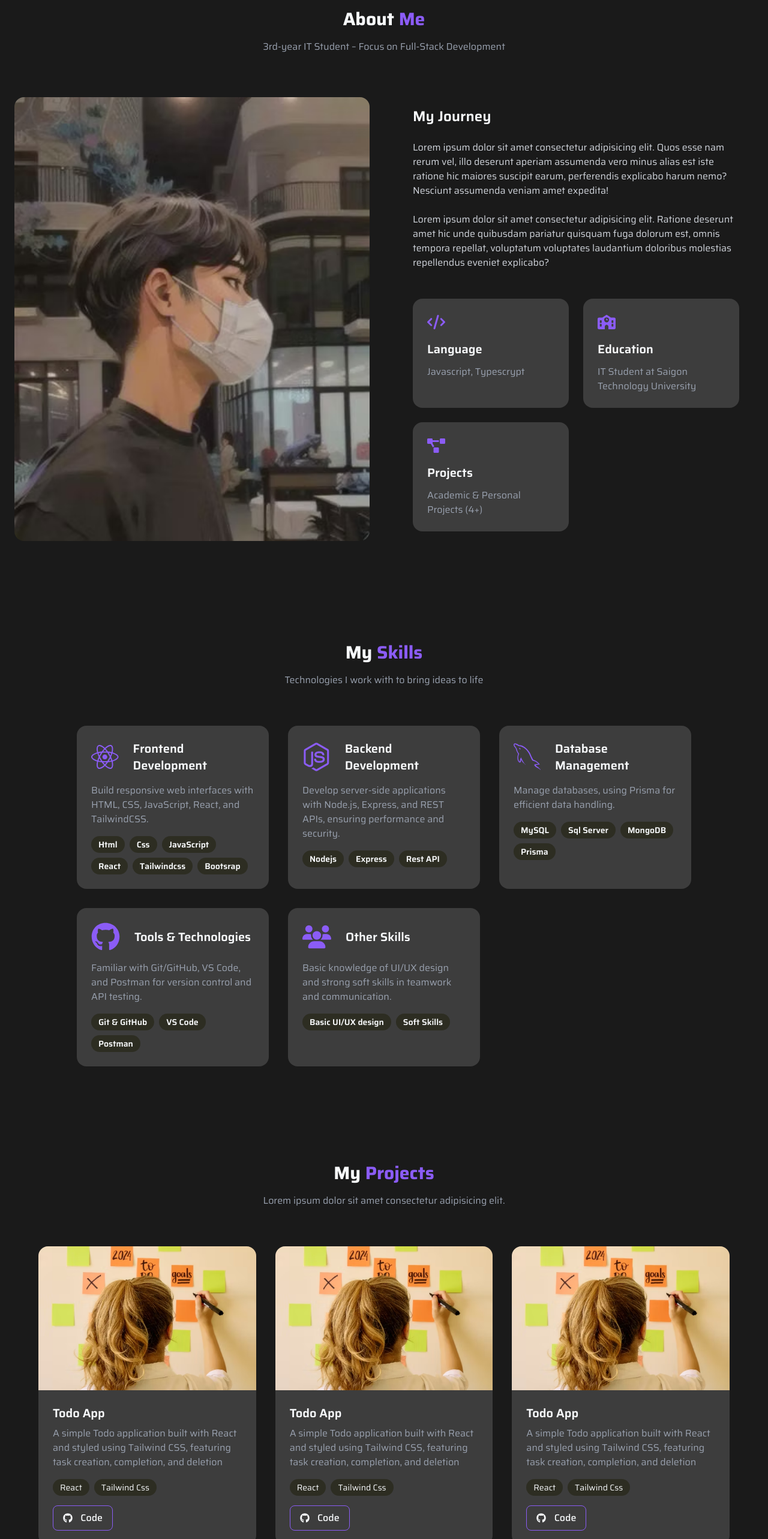
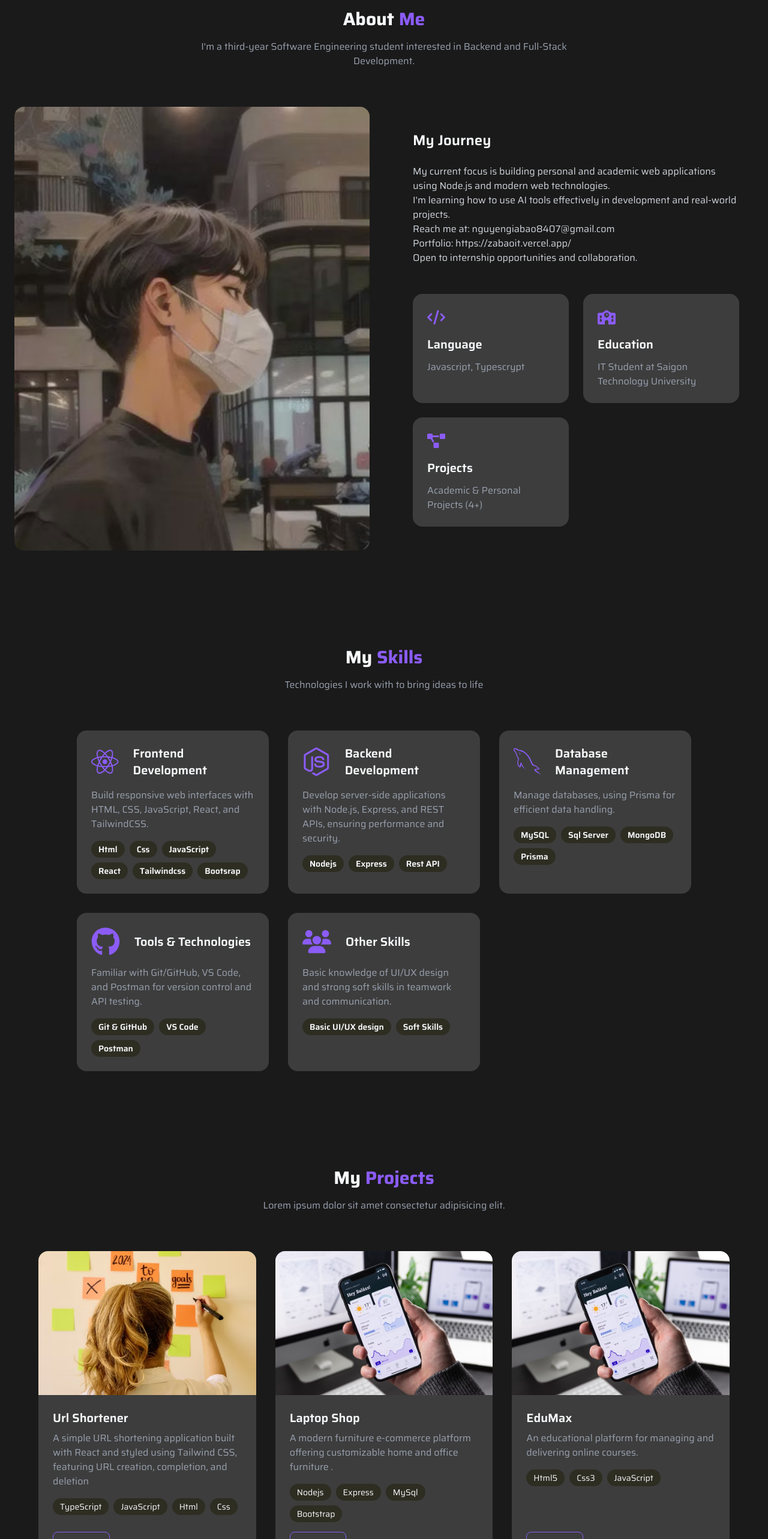
Before and after one commit to zabaoit/motion-portfolio, a React (Vite) app: page / in a window 1280 px wide. Shown: the part 866-3432 px from the top of the page at 60% size. Built offline with nearby package versions, Linux system fonts and the light colour scheme.

Commit message:
Update README and project details; refine About and Contact sections, and enhance project descriptions

```diff
--- a/src/assets/asset.js
+++ b/src/assets/asset.js
@@ -65,31 +65,13 @@ export const skillsData = [
 
 export const projectData = [
   {
-    title: "Todo App",
+    title: "Url Shortener",
     description:
-      "A simple Todo application built with React and styled using Tailwind CSS, featuring task creation, completion, and deletion",
+      "A simple URL shortening application built with React and styled using Tailwind CSS, featuring URL creation, completion, and deletion",
     image: todoApp,
-    tech: ["React", "Tailwind Css"],
+    tech: ["TypeScript", "JavaScript", "Html", "Css"],
     icon: FaGithub,
-    link: "#",
-  },
-  {
-    title: "Todo App",
-    description:
-      "A simple Todo application built with React and styled using Tailwind CSS, featuring task creation, completion, and deletion",
-    image: todoApp,
-    tech: ["React", "Tailwind Css"],
-    icon: FaGithub,
-    link: "#",
-  },
-  {
-    title: "Todo App",
-    description:
-      "A simple Todo application built with React and styled using Tailwind CSS, featuring task creation, completion, and deletion",
-    image: todoApp,
-    tech: ["React", "Tailwind Css"],
-    icon: FaGithub,
-    link: "#",
+    link: "https://github.com/zabaoit/url-shortener",
   },
   {
     title: "Laptop Shop",
@@ -97,22 +79,22 @@ export const projectData = [
     image: laptopShop,
     tech: ["Nodejs", "Express", "MySql", "Bootstrap"],
     icon: FaGithub,
-    link: "https://github.com/zabaoit/node-pro",
+    link: "https://github.com/zabaoit/laptop-shop-nodejs",
   },
   {
-    title: "Laptop Shop",
-    description: "A modern furniture e-commerce platform offering customizable home and office furniture .",
+    title: "EduMax",
+    description: "An educational platform for managing and delivering online courses.",
     image: laptopShop,
-    tech: ["Nodejs", "Express", "MySql", "Bootstrap"],
+    tech: ["Html5", "Css3", "JavaScript"],
     icon: FaGithub,
-    link: "https://github.com/zabaoit/node-pro",
+    link: "https://github.com/zabaoit/EduMax",
   },
   {
-    title: "Laptop Shop",
-    description: "A modern furniture e-commerce platform offering customizable home and office furniture .",
+    title: "BookHub",
+    description: "A book management system that allows users to manage their book collections, track reading progress, and share reviews.",
     image: laptopShop,
-    tech: ["Nodejs", "Express", "MySql", "Bootstrap"],
+    tech: ["React", "Nodejs", "Express", "MySql", "Tailwindcss", "TypeScript"],
     icon: FaGithub,
-    link: "https://github.com/zabaoit/node-pro",
+    link: "https://github.com/zabaoit/BookHub",
   },
 ];
--- a/src/components/About.jsx
+++ b/src/components/About.jsx
@@ -17,7 +17,7 @@ const About = () => {
           About <span className="text-purple">Me</span>
         </h2>
         <p className="text-gray-400 text-center max-w-2xl mx-auto mb-16">
-          3rd-year IT Student – Focus on Full-Stack Development
+          I'm a third-year Software Engineering student interested in Backend and Full-Stack Development.
         </p>
 
         {/* image + my journey */}
@@ -45,16 +45,16 @@ const About = () => {
           >
             <div className="rounded-2xl p-6">
               <h3 className="text-2xl font-semibold mb-6">My Journey</h3>
-              <p className="text-gray-300 mb-6">
-                Lorem ipsum dolor sit amet consectetur adipisicing elit. Quos esse nam rerum vel, illo deserunt aperiam
-                assumenda vero minus alias est iste ratione hic maiores suscipit earum, perferendis explicabo harum
-                nemo? Nesciunt assumenda veniam amet expedita!
-              </p>
-              <p className="text-gray-300 mb-12">
-                Lorem ipsum dolor sit amet consectetur adipisicing elit. Ratione deserunt amet hic unde quibusdam
-                pariatur quisquam fuga dolorum est, omnis tempora repellat, voluptatum voluptates laudantium doloribus
-                molestias repellendus eveniet explicabo?
-              </p>
+
+
+              <ul className="text-gray-300 mb-12">
+                <li>My current focus is building personal and academic web applications using Node.js and modern web technologies.</li>
+                <li>I'm learning how to use AI tools effectively in development and real-world projects.</li>
+                <li>Reach me at: nguyengiabao8407@gmail.com</li>
+                <li>Portfolio: https://zabaoit.vercel.app/</li>
+                <li>Open to internship opportunities and collaboration.</li>
+              </ul>
+
               <div className="grid grid-cols-1 md:grid-cols-2 gap-6">
                 {aboutDatas.map((aboutData, index) => (
                   <div
--- a/src/components/Contact.jsx
+++ b/src/components/Contact.jsx
@@ -70,7 +70,7 @@ const Contact = () => {
               </div>
               <div>
                 <h3 className="text-lg font-semibold mb-2">Location</h3>
-                <p className="text-gray-400">District 5, Tp. HCM</p>
+                <p className="text-gray-400">Ho Chi Minh City</p>
               </div>
             </div>
             <div className="flex items-start">
@@ -88,7 +88,7 @@ const Contact = () => {
               </div>
               <div>
                 <h3 className="text-lg font-semibold mb-2">Phone</h3>
-                <p className="text-gray-400">84+ 038 319 8407</p>
+                <p className="text-gray-400">038 319 8407</p>
               </div>
             </div>
 
--- a/src/components/Projects.jsx
+++ b/src/components/Projects.jsx
@@ -22,12 +22,12 @@ const Projects = () => {
           {projectData.map((item, index) => (
             <div
               key={index}
-              className="bg-dark-400 rounded-2xl overflow-hidden transition duration-300 hover:-translate-y-2 cursor-pointer"
+              className="bg-dark-400 rounded-2xl overflow-hidden transition duration-300 hover:-translate-y-2 cursor-pointer flex flex-col"
             >
               <img src={item.image} alt={item.title} className="w-full h-60 object-cover" />
 
               {/* project content */}
-              <div className="p-6">
+              <div className="p-6 flex flex-col flex-1">
                 <h3 className="text-xl font-semibold mb-2">{item.title}</h3>
                 <p className="text-gray-400  mb-4">{item.description}</p>
                 <div className="flex flex-wrap gap-2 mb-4">
@@ -40,7 +40,8 @@ const Projects = () => {
                 <a
                   href={item.link}
                   target="_blank"
-                  className="flex items-center justify-between w-25 text-center px-4 py-2 border border-purple rounded-lg font-medium hover:bg-purple/20 transition-colors"
+                  rel="noreferrer"
+                  className="mt-auto inline-flex w-fit items-center gap-2 px-4 py-2 border border-purple rounded-lg font-medium hover:bg-purple/20 transition-colors"
                 >
                   <item.icon />
                   <span>Code</span>
```
Also changed, not shown: 1 other file (tests, documents, lock files or other folders).
